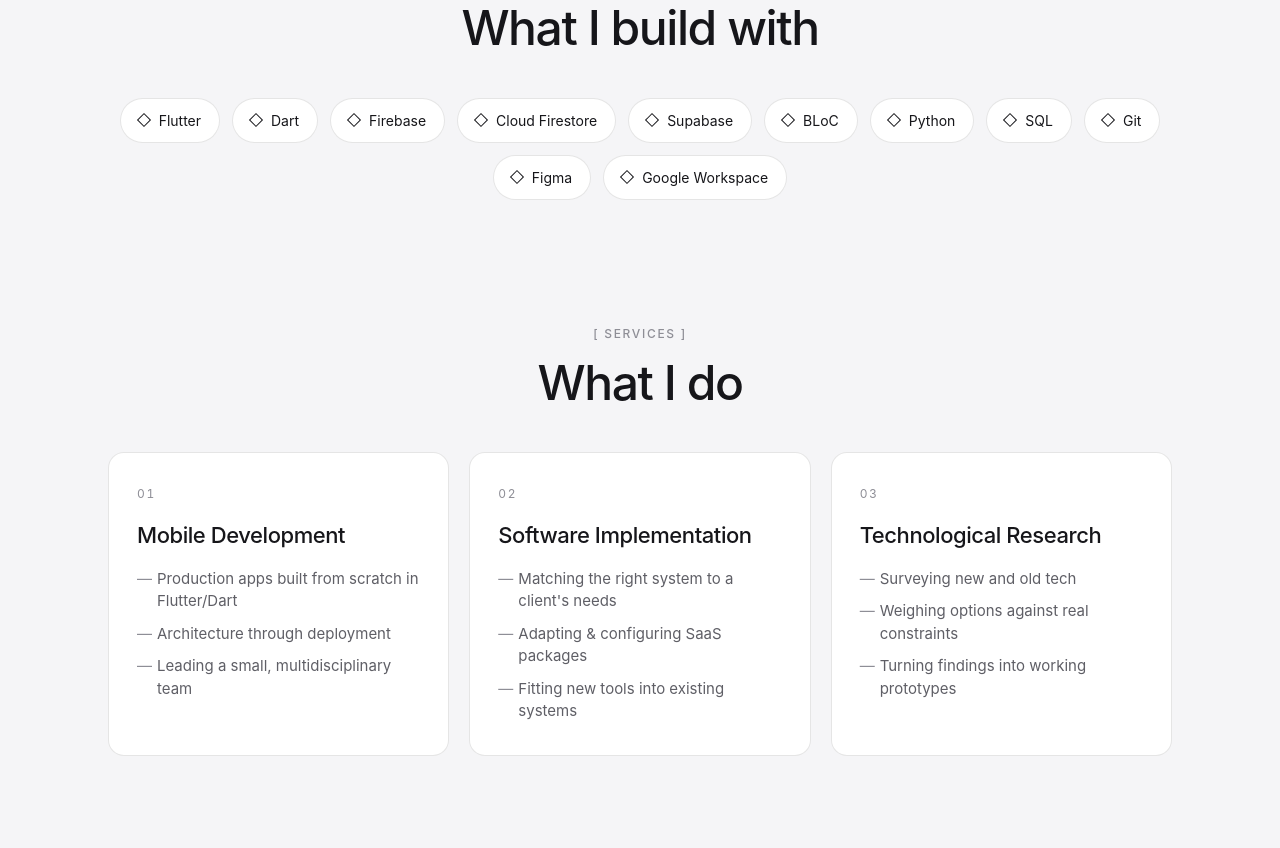
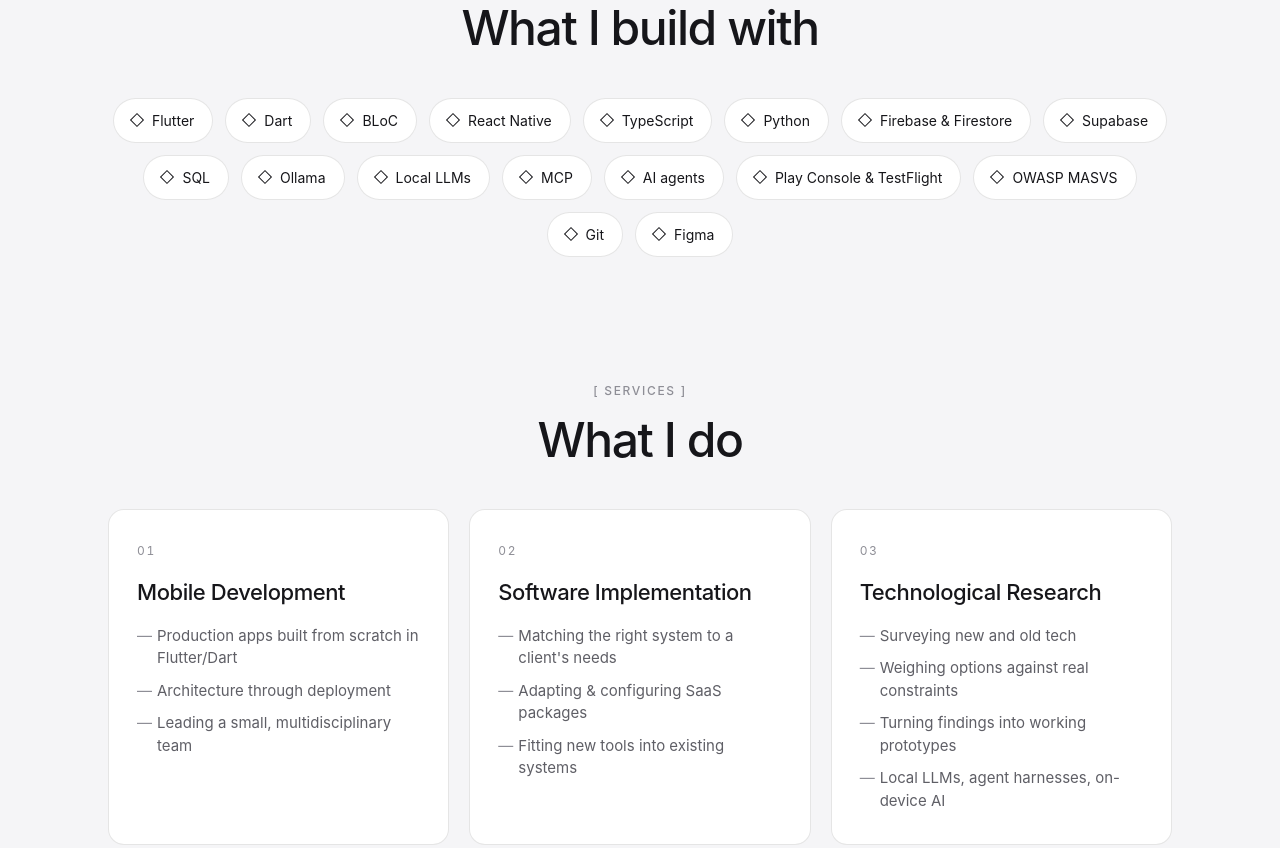
Before and after one commit to dea6cat/dea6catportfolio, a plain HTML site: page index.html in a window 1280 px wide. Shown: the part 1002-1850 px from the top of the page. Drawn offline with Linux system fonts and the light colour scheme; animation ran at ten frames a second.

Commit message:
Portfolio: toolkit refresh (8 chips in, Firestore merged, Workspace out) + AI research line

```diff
--- a/index.html
+++ b/index.html
@@ -58,15 +58,21 @@
       <div class="skills reveal">
         <span class="chip"><span class="chip__glyph"></span>Flutter</span>
         <span class="chip"><span class="chip__glyph"></span>Dart</span>
-        <span class="chip"><span class="chip__glyph"></span>Firebase</span>
-        <span class="chip"><span class="chip__glyph"></span>Cloud Firestore</span>
+        <span class="chip"><span class="chip__glyph"></span>BLoC</span>
+        <span class="chip"><span class="chip__glyph"></span>React Native</span>
+        <span class="chip"><span class="chip__glyph"></span>TypeScript</span>
+        <span class="chip"><span class="chip__glyph"></span>Python</span>
+        <span class="chip"><span class="chip__glyph"></span>Firebase &amp; Firestore</span>
         <span class="chip"><span class="chip__glyph"></span>Supabase</span>
-        <span class="chip"><span class="chip__glyph"></span>BLoC</span>
-        <span class="chip"><span class="chip__glyph"></span>Python</span>
         <span class="chip"><span class="chip__glyph"></span>SQL</span>
+        <span class="chip"><span class="chip__glyph"></span>Ollama</span>
+        <span class="chip"><span class="chip__glyph"></span>Local LLMs</span>
+        <span class="chip"><span class="chip__glyph"></span>MCP</span>
+        <span class="chip"><span class="chip__glyph"></span>AI agents</span>
+        <span class="chip"><span class="chip__glyph"></span>Play Console &amp; TestFlight</span>
+        <span class="chip"><span class="chip__glyph"></span>OWASP MASVS</span>
         <span class="chip"><span class="chip__glyph"></span>Git</span>
         <span class="chip"><span class="chip__glyph"></span>Figma</span>
-        <span class="chip"><span class="chip__glyph"></span>Google Workspace</span>
       </div>
     </div>
   </section>
@@ -104,6 +110,8 @@
             <li data-i18n="svc3a">Surveying new and old tech</li>
             <li data-i18n="svc3b">Weighing options against real constraints</li>
             <li data-i18n="svc3c">Turning findings into working prototypes</li>
+
+<li data-i18n="svc3d">Local LLMs, agent harnesses, on-device AI</li>
           </ul>
         </article>
       </div>
@@ -220,6 +228,7 @@
         svc3a: "Surveying new and old tech",
         svc3b: "Weighing options against real constraints",
         svc3c: "Turning findings into working prototypes",
+        svc3d: "Local LLMs, agent harnesses, on-device AI",
         workKicker: "Selected", workTitle: "My work",
         a2Status: "On development",
         a2Body: "An AI agent, reimagined from the ground up — private, quick, and able to act. The full picture arrives at launch.",
@@ -258,6 +267,7 @@
         svc3a: "Explorar tecnología nueva y antigua",
         svc3b: "Sopesar opciones frente a restricciones reales",
         svc3c: "Convertir hallazgos en prototipos funcionales",
+        svc3d: "LLMs locales, harnesses de agentes e IA en dispositivo",
         workKicker: "Selección", workTitle: "Mi trabajo",
         a2Status: "En desarrollo",
         a2Body: "Un agente de IA reimaginado desde cero — privado, rápido y capaz de actuar. La imagen completa llega en el lanzamiento.",
```
